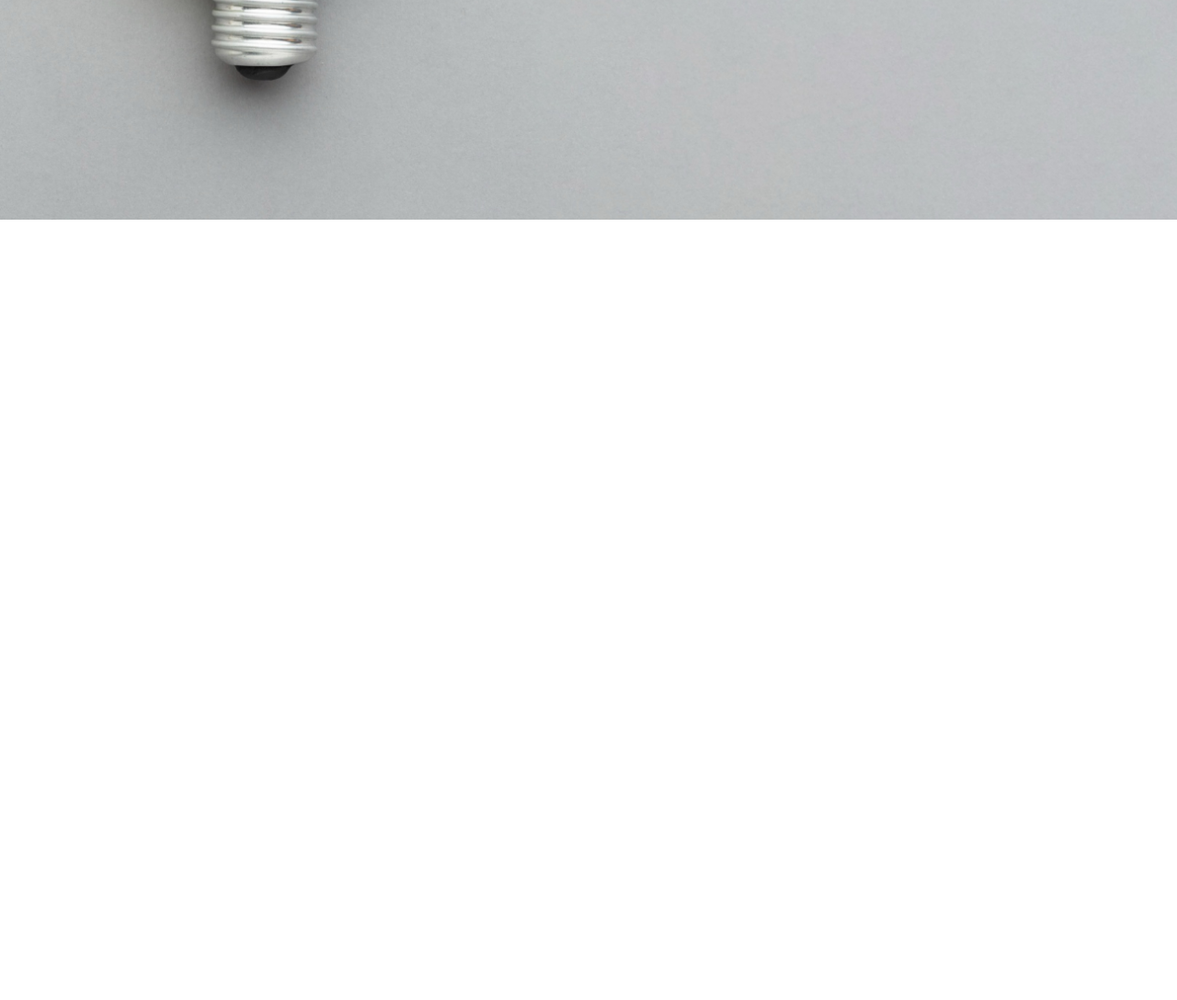
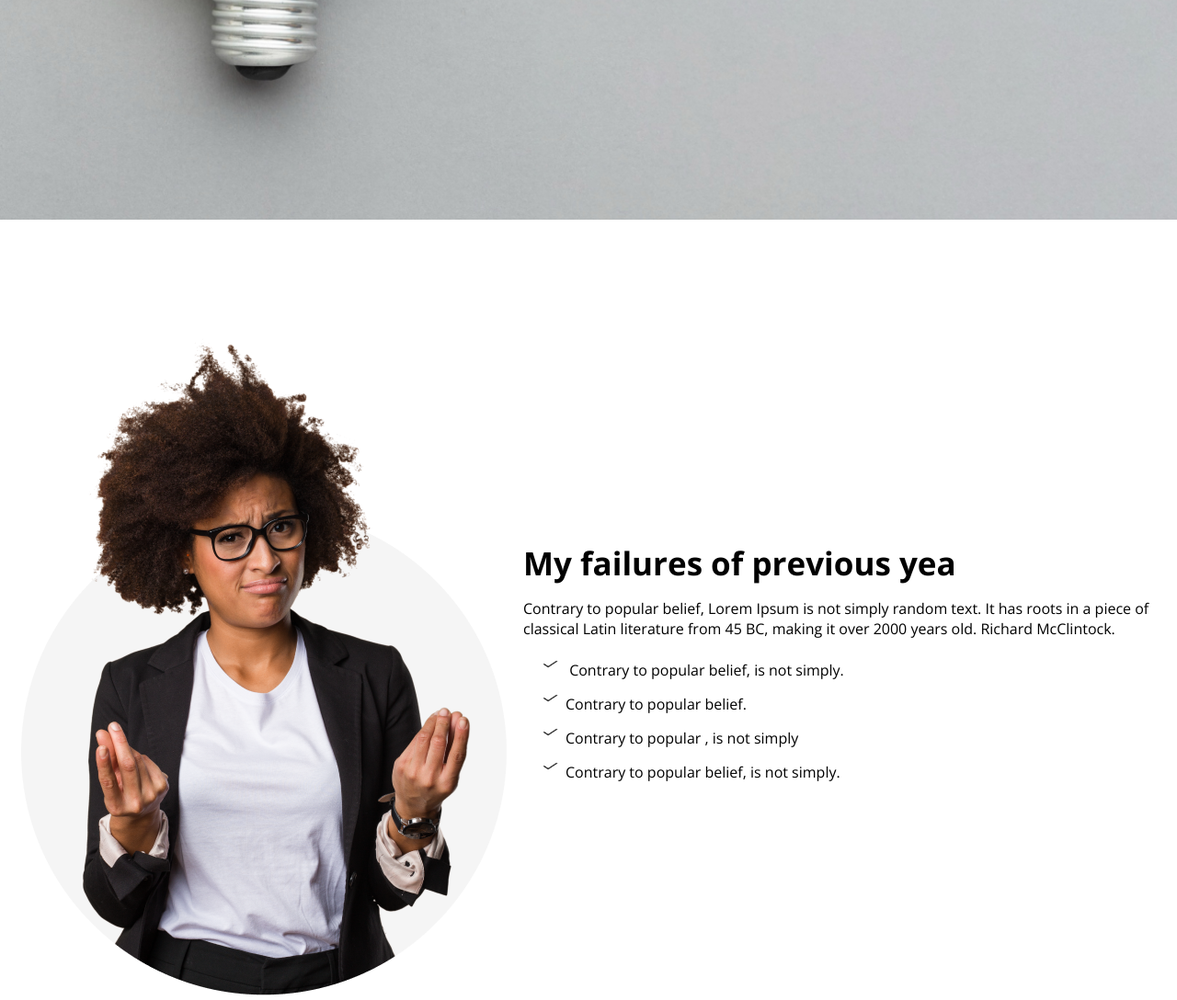
Before and after one commit to anupam-roy-swe/project-1, a plain HTML site: page index.html in a window 1280 px wide. Shown: the part 561-1649 px from the top of the page at 92% size. Before the commit the page ends 800 px from the top, so only its background shows below. Drawn offline with nearby package versions, Linux system fonts and the light colour scheme.

Commit message:
added main-section

```diff
--- a/index.html
+++ b/index.html
@@ -4,6 +4,7 @@
     <meta charset="UTF-8">
     <meta http-equiv="X-UA-Compatible" content="IE=edge">
     <meta name="viewport" content="width=device-width, initial-scale=1.0">
+
     <!-- google fonts -->
     <link rel="preconnect" href="https://fonts.googleapis.com"><link rel="preconnect" href="https://fonts.gstatic.com" crossorigin><link href="https://fonts.googleapis.com/css2?family=Open+Sans:ital,wght@0,400;0,500;0,700;1,600&display=swap" rel="stylesheet">
     <!-- google fonts -->
@@ -16,7 +17,7 @@
         <div class="header-title">
             <h2 class="title">All Thing Are Possible</h2>
             <h2 class="title">If You bellive</h2>
-            <p>Lorem ipsum dolor sit amet consectetur, adipisicing elit. <br> Velit perspiciatis necessitatibus ullam consequuntur! <br> Eum, enim voluptatem nulla voluptatibus fuga commodi.</p>
+            <p>Lorem ipsum dolor sit amet consectetur, adipisicing elit. <br> Velit perspiciatis necessitatibus ullam consequuntur! <br>  Eum, enim voluptatem nulla voluptatibus fuga commodi.</p>
 
             <button class="btn-primary">Contact me</button>
 
@@ -26,6 +27,26 @@
     </section>
     <!-- header section -->
 
+    <main class="main-section">
+        <div class="container">
+            <div class="img-container">
+                <img src="/images/person.png" alt="">
+            </div>
+            <div class="dateils-container">
+                <h2 class="title">My failures of previous yea</h2>
+                <p>Contrary to popular belief, Lorem Ipsum is not simply random text. It has roots in a piece of classical Latin literature from 45 BC, making it over 2000 years old. Richard McClintock.</p>
+                <ul>
+                    <li><img src="./images/icons/done.png" alt="" class="img-icon"> Contrary to popular belief, is not simply.</li>
+                    <li><img src="./images/icons/done.png" alt=""class="img-icon">Contrary to popular belief.</li>
+
+                    <li><img src="./images/icons/done.png" alt=""class="img-icon">Contrary to popular , is not simply</li>
+                    <li><img src="./images/icons/done.png" alt=""class="img-icon">Contrary to popular belief, is not simply.</li>
+                </ul>
+            </div>
+        </div>
+
+    </main>
+
 
 </body>
 </html>
--- a/style.css
+++ b/style.css
@@ -42,5 +42,25 @@ body{
 }
 /* header section css */
 /* main sectiom scc */
+.main-section{
+    margin-top: 120px;
+}
+.container{
+    display: flex;
+    justify-content: center;
+    align-items: center;
+}
+li {
+    list-style: none;
+    margin: 7px 13px;
+}
+ul{
+    margin-top: 15px;
+}
+img.img-icon {
+    height: 15px;
+    width: 23px;
 
+    margin: 5px;
+}
 /* main sectiom scc */
```
Also changed, not shown: images/icons/done.png (added).
